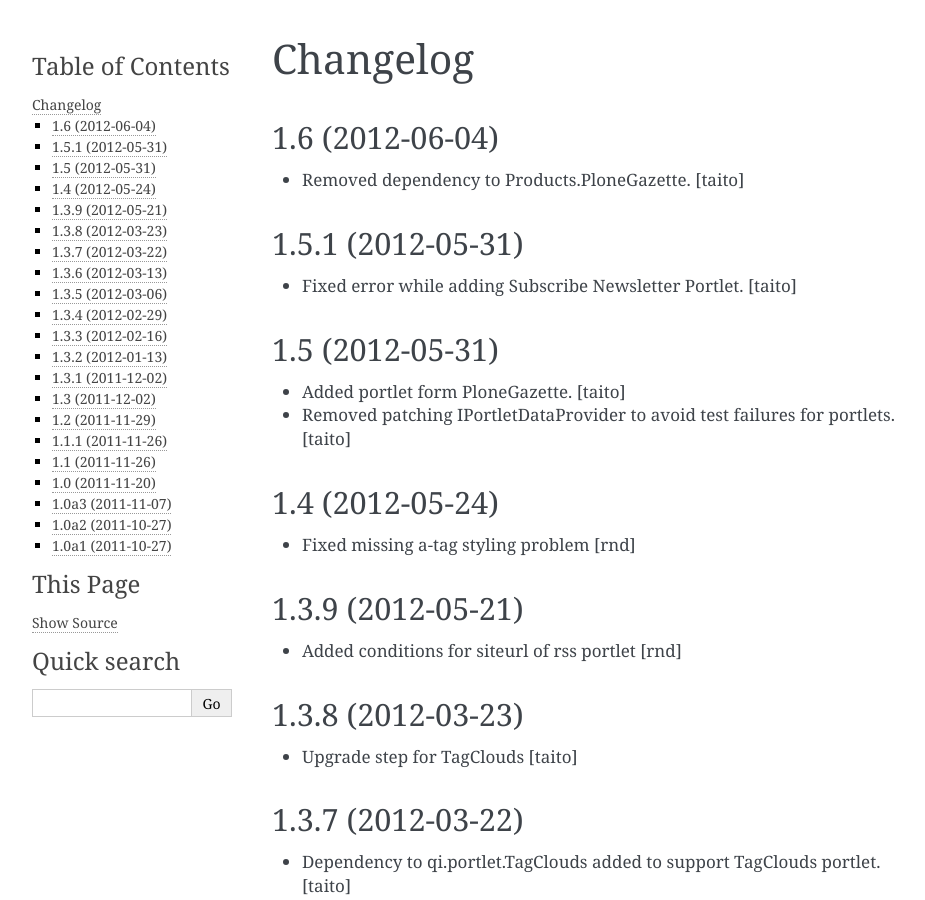
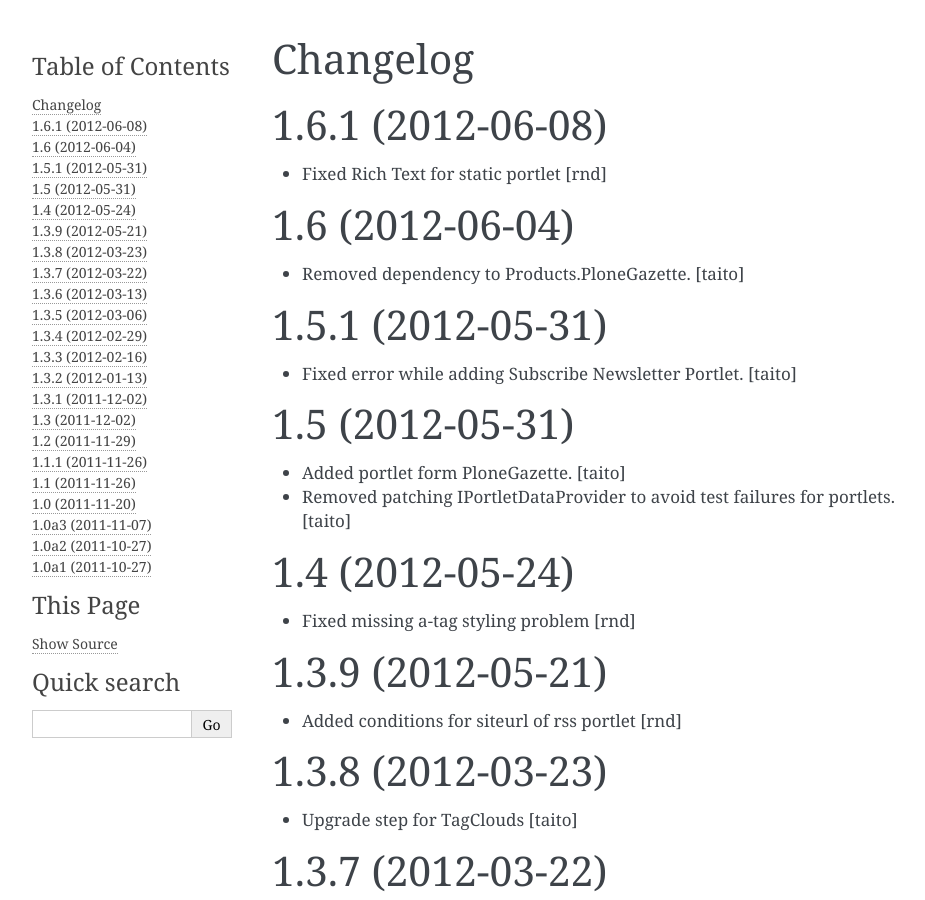
Before and after one commit to hexagonit/hexagonit.portletstyle, a Sphinx documentation site: the page built from hexagonit/portletstyle/docs/HISTORY.rst, in a window 1280 px wide and 900 px high. Shown: the whole window, without its empty margins (148-1073 px from the left). Built offline with Sphinx 7.4.7, drawn with Linux system fonts in a browser that asks for light colours.

Commit message:
Release 1.6.1

```diff
--- a/hexagonit/portletstyle/docs/HISTORY.rst
+++ b/hexagonit/portletstyle/docs/HISTORY.rst
@@ -1,46 +1,51 @@
 Changelog
 ---------
 
+1.6.1  (2012-06-08)
+-------------------
+
+- Fixed Rich Text for static portlet [rnd]
+
 1.6 (2012-06-04)
-================
+----------------
 
 - Removed dependency to Products.PloneGazette. [taito]
 
 1.5.1 (2012-05-31)
-==================
+------------------
 
 - Fixed error while adding Subscribe Newsletter Portlet.
   [taito]
 
 1.5 (2012-05-31)
-================
+----------------
 
 - Added portlet form PloneGazette. [taito]
 - Removed patching IPortletDataProvider to avoid test failures for portlets.
   [taito]
 
 1.4  (2012-05-24)
-===================
+-------------------
 
 - Fixed missing a-tag styling problem [rnd]
 
 1.3.9  (2012-05-21)
-===================
+-------------------
 
 - Added conditions for siteurl of rss portlet [rnd]
 
 1.3.8 (2012-03-23)
-==================
+------------------
 
 - Upgrade step for TagClouds [taito]
 
 1.3.7 (2012-03-22)
-==================
+------------------
 
 - Dependency to qi.portlet.TagClouds added to support TagClouds portlet. [taito]
 
 1.3.6 (2012-03-13)
-==================
+------------------
 
 - Customized the collective.quickupload portlet so that the portlet style
   selection gets applied. Previously, the portlet style selection was persisted
@@ -48,39 +53,39 @@
   [dokai]
 
 1.3.5 (2012-03-06)
-==================
+------------------
 
 - Dependency to collective.quickupload added. [taito]
 - version.txt file removed. [taito]
 
 1.3.4 (2012-02-29)
-==================
+------------------
 
 - Quick Upload patching: made compatible with GS [rnd]
 
 1.3.3 (2012-02-16)
-==================
+------------------
 
 - Quick Upload patching [rnd]
 - Added Finnish translations.
   [dokai]
 
 1.3.2 (2012-01-13)
-==================
+------------------
 
 - Patch search portlet.
   [zupo]
 
 
 1.3.1 (2011-12-02)
-==================
+------------------
 
 - Fixed reStructuredText syntax errors in HISTORY.
   [zupo]
 
 
 1.3 (2011-12-02)
-================
+----------------
 
 - Don't break portlets if this product is installed in buildout but not
   installed with QuickInstaller.
@@ -92,7 +97,7 @@
 
 
 1.2 (2011-11-29)
-================
+----------------
 
 - If a portlet has a style assigned that is no longer listed in portlet_styles,
   than it is added to the drop-down menu, so it's still possible to select it.
@@ -107,14 +112,14 @@
 
 
 1.1.1 (2011-11-26)
-==================
+------------------
 
 - Re-releasing because README syntax was broken.
   [zupo]
 
 
 1.1 (2011-11-26)
-================
+----------------
 
 - Human-readable styles.
   [zupo]
@@ -124,7 +129,7 @@
 
 
 1.0 (2011-11-20)
-================
+----------------
 
 - Slovenian translation.
   [zupo]
@@ -135,14 +140,14 @@
 
 
 1.0a3 (2011-11-07)
-==================
+------------------
 
 - Re-releasing, hoping this fixes problems with jarn.mkrelease.
   [zupo]
 
 
 1.0a2 (2011-10-27)
-==================
+------------------
 
 - Added whitespace to `.rst` files in docs/ to fix reStucturedText indentation
   errors.
@@ -154,7 +159,7 @@
 
 
 1.0a1 (2011-10-27)
-==================
+------------------
 
 - Initial release.
   [zupo]
--- a/hexagonit/portletstyle/docs/conf.py
+++ b/hexagonit/portletstyle/docs/conf.py
@@ -43,7 +43,7 @@
 # The short X.Y version.
 version = '1.6'
 # The full version, including alpha/beta/rc tags.
-release = '1.6'
+release = '1.6.1'
 
 # The language for content autogenerated by Sphinx. Refer to documentation
 # for a list of supported languages.
--- a/setup.py
+++ b/setup.py
@@ -19,7 +19,7 @@
 
 setup(
     name='hexagonit.portletstyle',
-    version='1.6',
+    version='1.6.1',
     description="Assign a CSS style to a portlet",
     long_description=long_description,
     # Get more strings from
```
